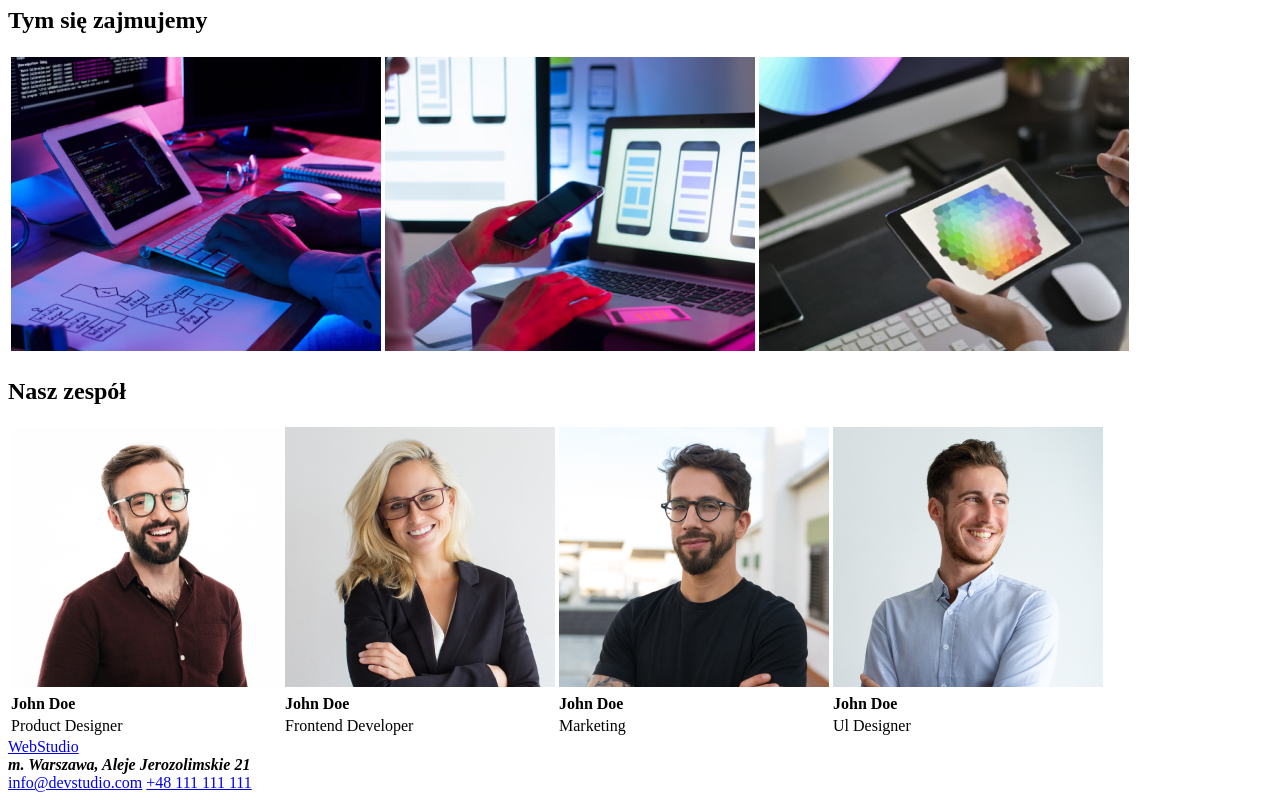
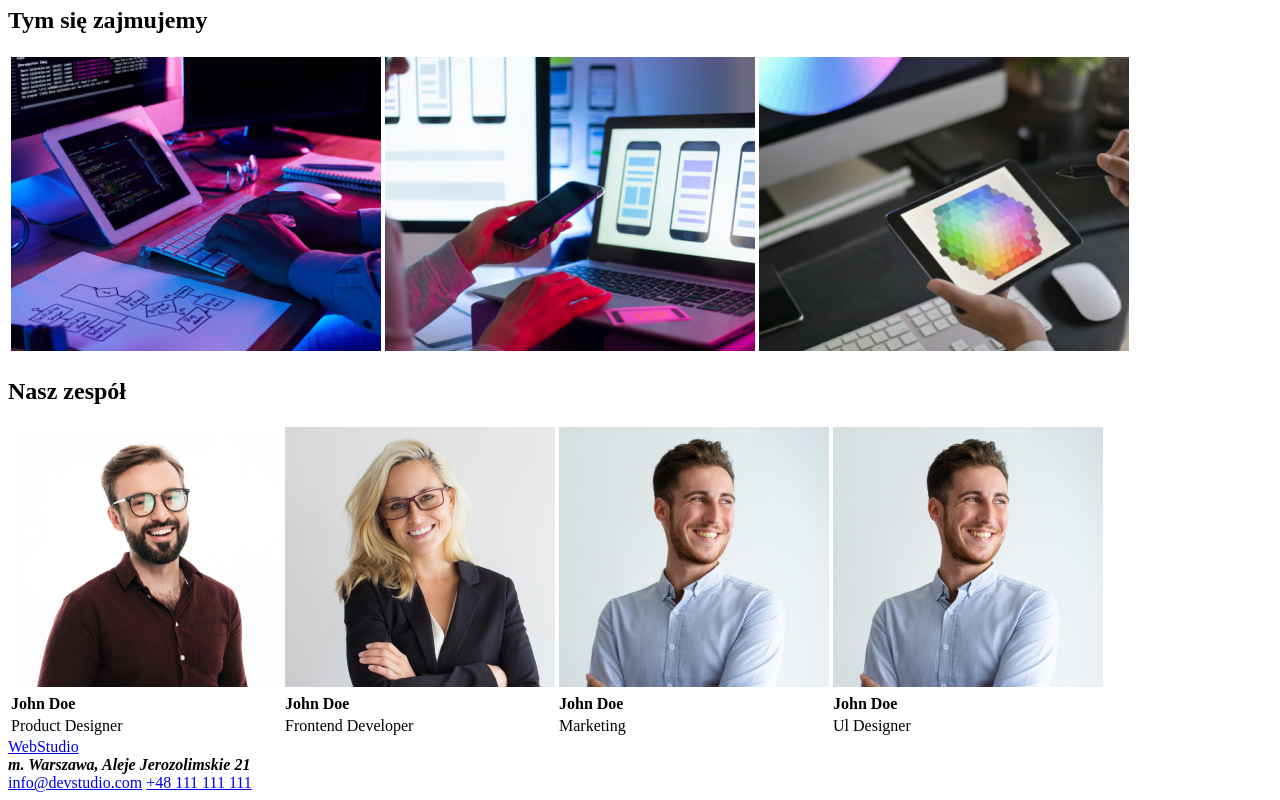
Before and after one commit to AlinaGuzinska/1, a plain HTML site: page index.html in a window 1280 px wide. Shown: the part 313-1113 px from the top of the page. Drawn offline with Linux system fonts and the light colour scheme.

Commit message:
Update index.html

```diff
--- a/index.html
+++ b/index.html
@@ -65,7 +65,7 @@ height="260"></td>
 alt="nasza Frontend Developer"
 width="270"
 height="260"></td>
-<td><img src="imgpan3.jpg"
+<td><img src="img (2) (1).jpg"
 alt="nasz człowiek od Marketingu"
 width="270"
 height="260"></td>
```
